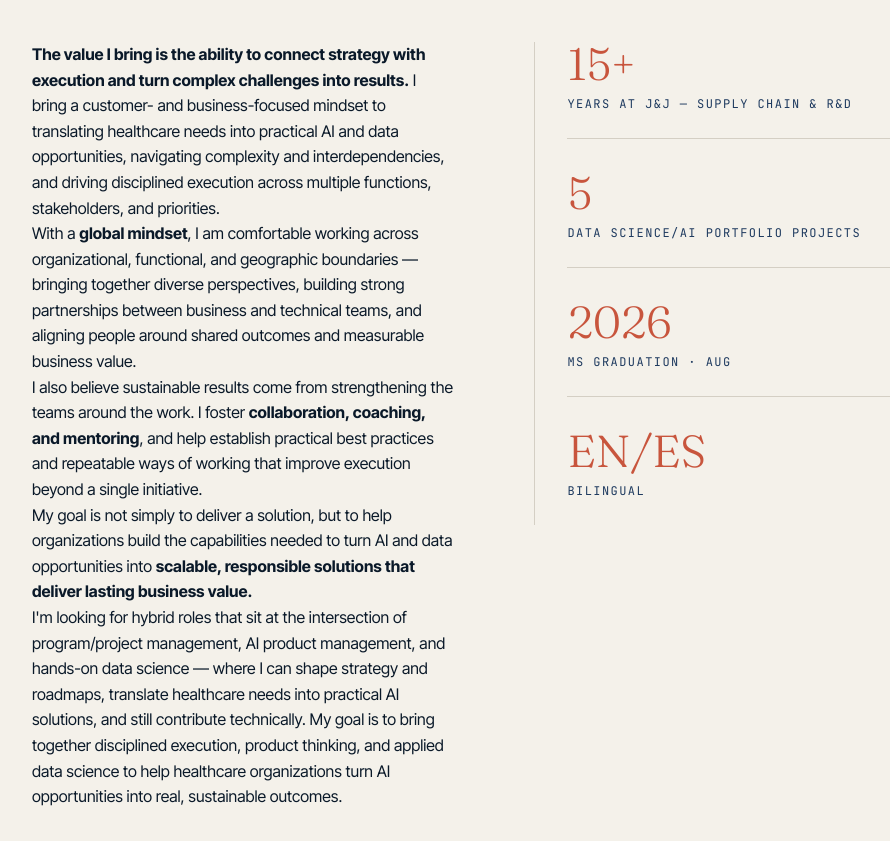
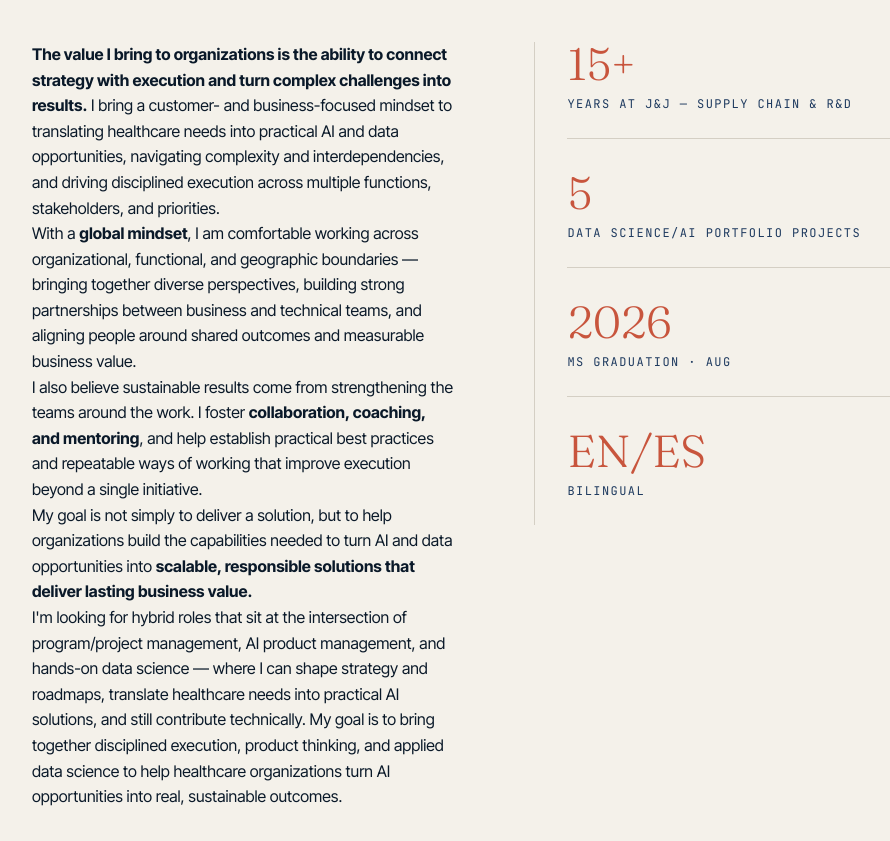
Before and after one commit to mfebus/mfebus.github.io, a plain HTML site: page index.html in a window 1280 px wide. Shown: the part 2258-3099 px from the top of the page, without its empty margins (40-930 px from the left). Drawn offline with Linux system fonts and the light colour scheme.

Commit message:
Update text to clarify value proposition

```diff
--- a/index.html
+++ b/index.html
@@ -998,7 +998,7 @@
     <div class="about-grid">
       <div class="about-text">
         <p>
-          <strong>The value I bring is the ability to connect strategy with execution
+          <strong>The value I bring to organizations is the ability to connect strategy with execution
           and turn complex challenges into results.</strong>
           I bring a customer- and business-focused mindset to translating healthcare
           needs into practical AI and data opportunities, navigating complexity and
```
